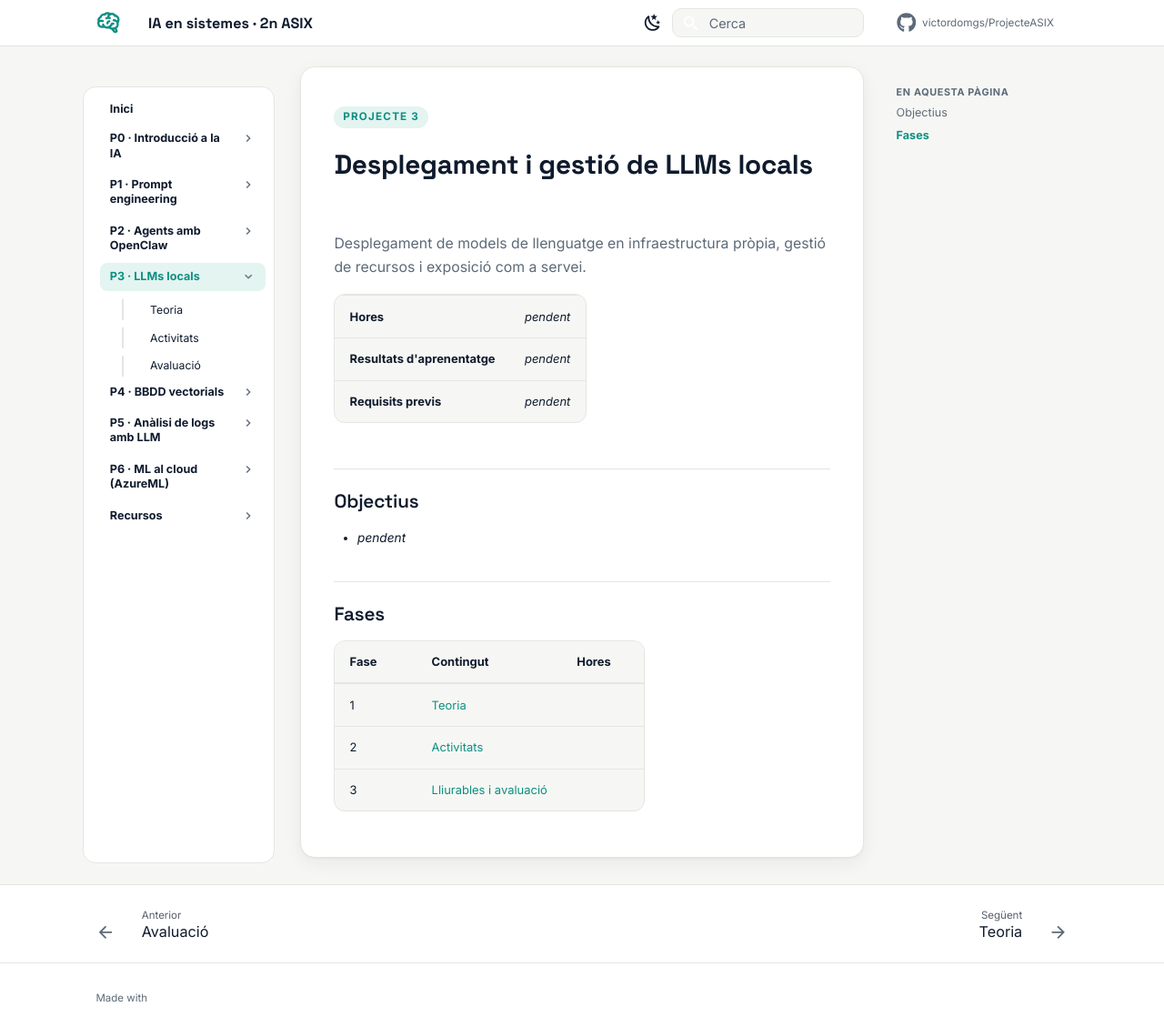
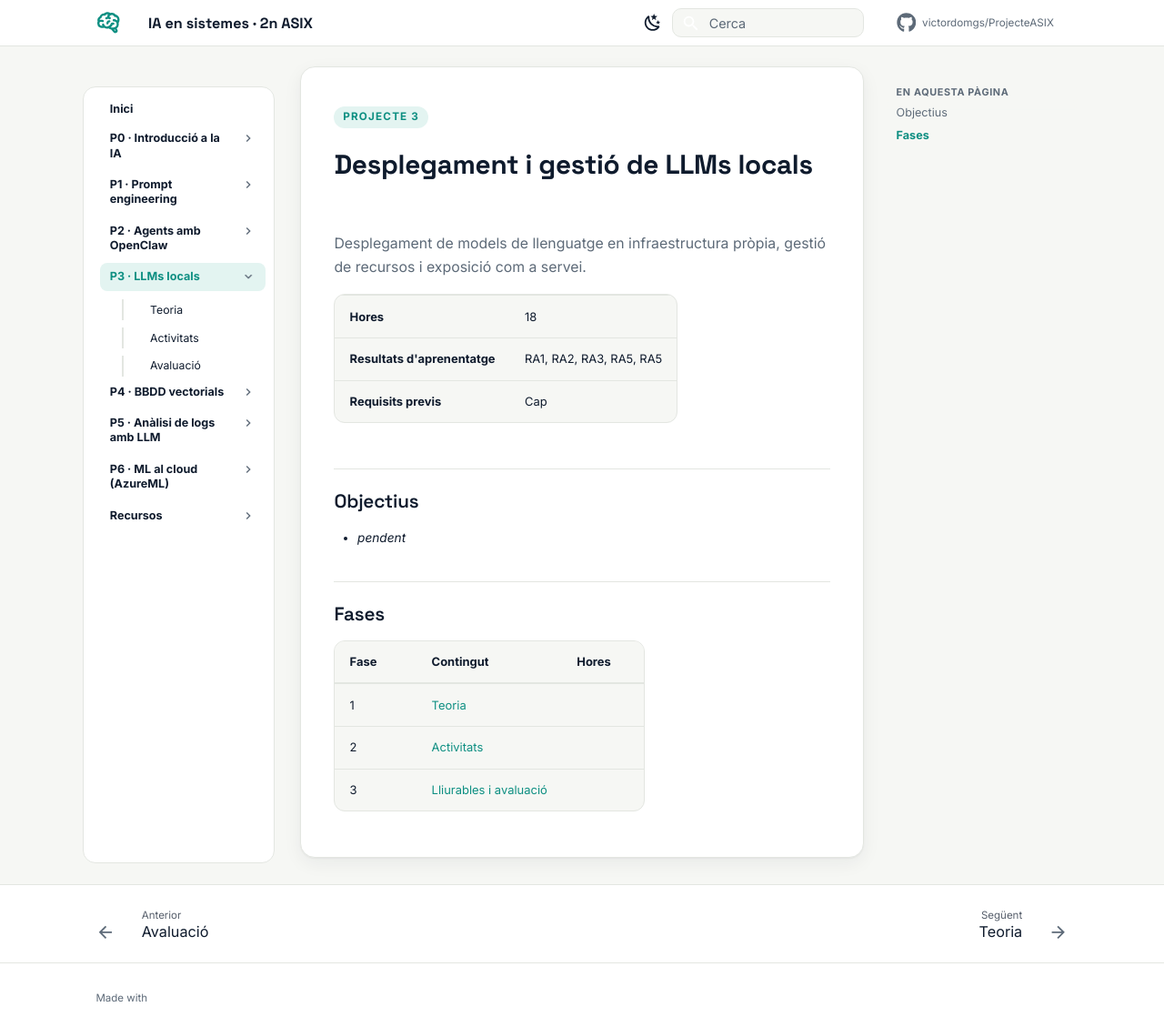
Before and after one commit to victordomgs/ProjecteASIX, an MkDocs documentation site: the page built from docs/p3-llms-locals/index.md, in a window 1280 px wide and 1118 px high. Shown: the whole window at 91% size. Built offline with MkDocs 1.6.1 and Material for MkDocs 9.7.7, drawn with Linux system fonts in a browser that asks for light colours; comment, search, counter and statistics services are not loaded.

Commit message:
Update index.md

```diff
--- a/docs/p3-llms-locals/index.md
+++ b/docs/p3-llms-locals/index.md
@@ -6,9 +6,9 @@
 
 | | |
 |---|---|
-| **Hores** | _pendent_ |
-| **Resultats d'aprenentatge** | _pendent_ |
-| **Requisits previs** | _pendent_ |
+| **Hores** | 18 |
+| **Resultats d'aprenentatge** | RA1, RA2, RA3, RA5, RA5 |
+| **Requisits previs** | Cap |
 
 ## Objectius
 
```
